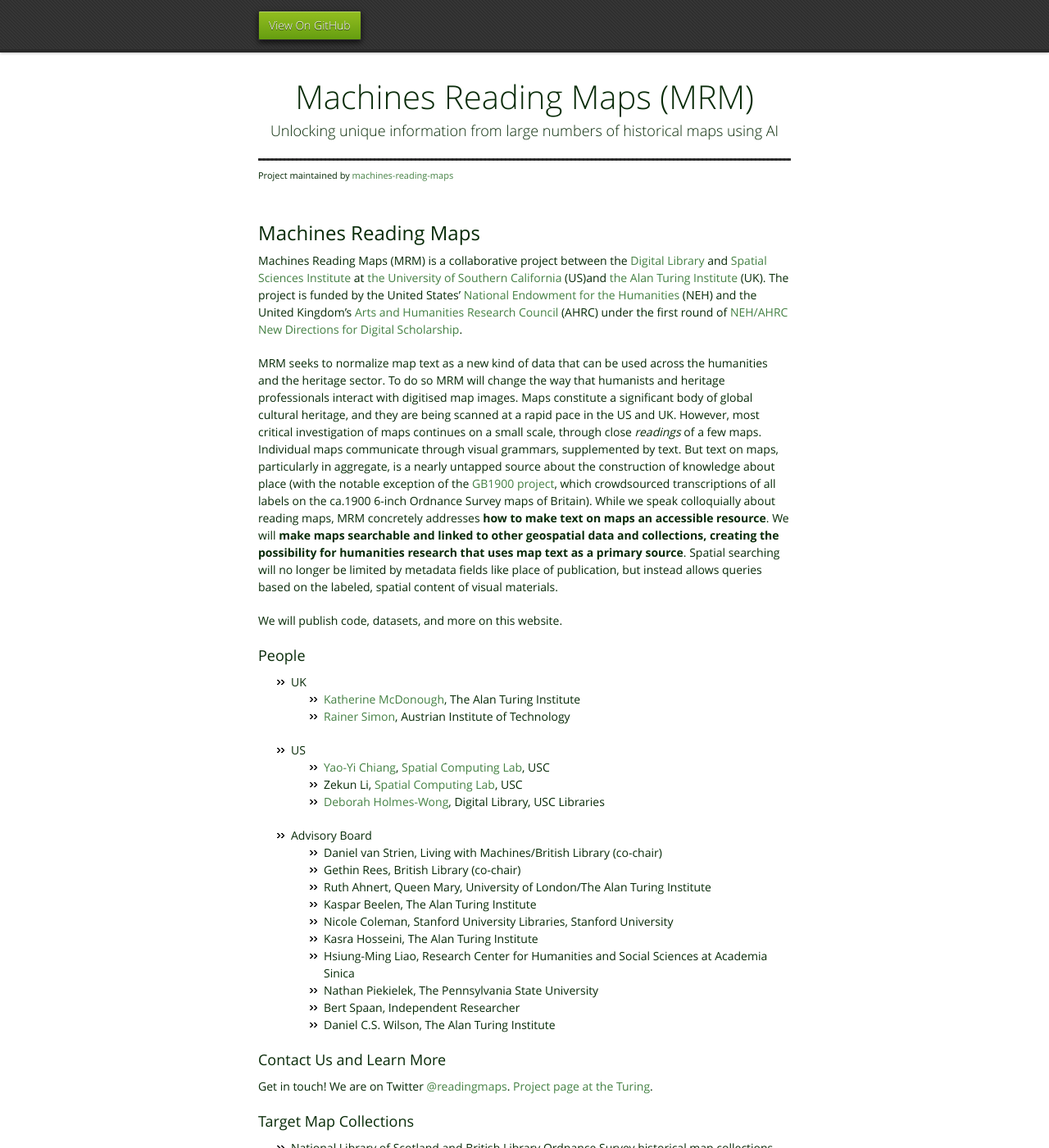
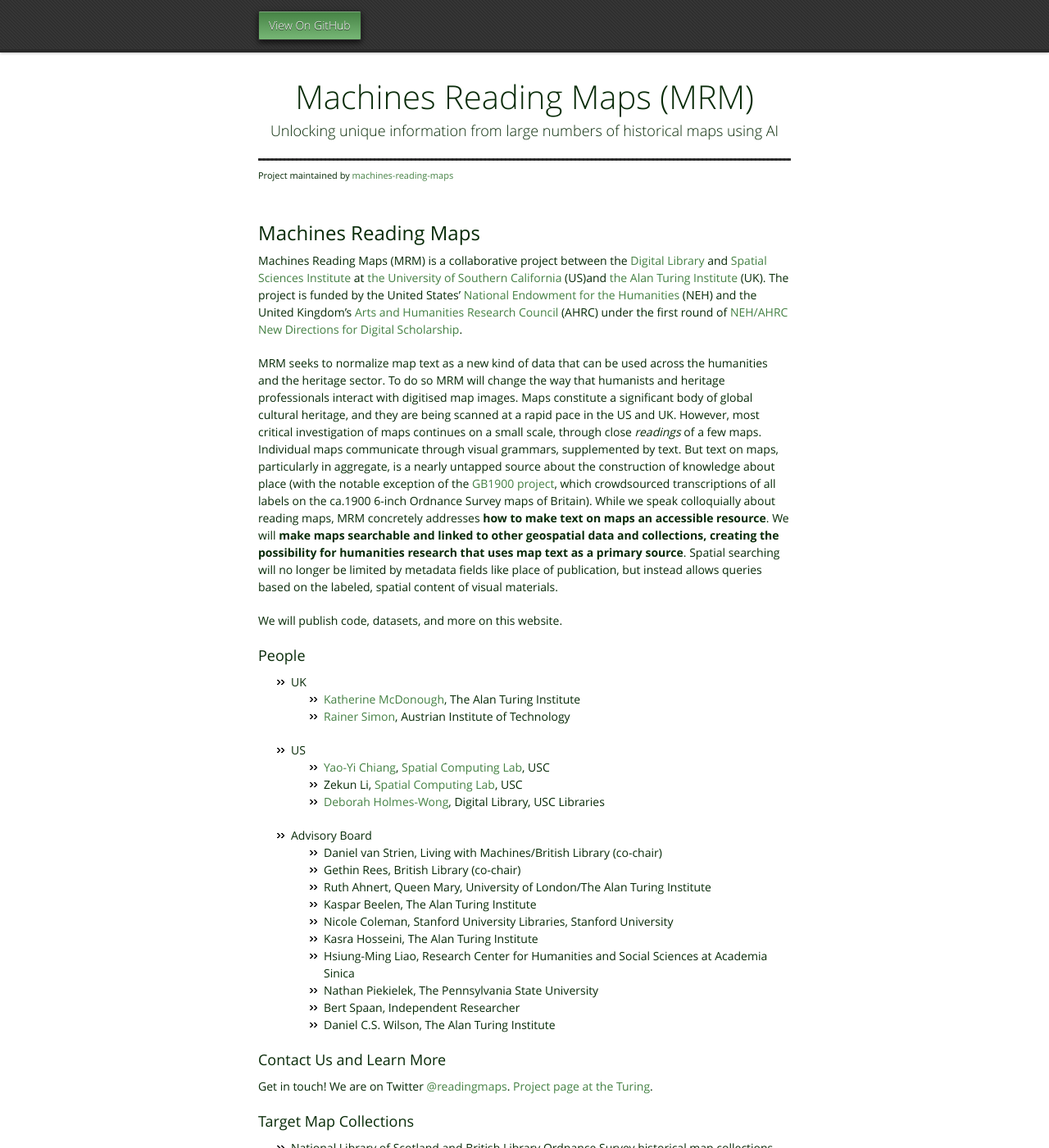
Before and after one commit to machines-reading-maps/machines-reading-maps.github.io, a Jekyll site: the page built from index.md, in a window 1280 px wide and 1400 px high. Shown: the whole window at 82% size. Built offline with Jekyll 4.4.1, drawn with Linux system fonts in a browser that asks for light colours; our own code applies the rules of GitHub Pages for plain Markdown files.

Commit message:
button color update

```diff
--- a/_sass/jekyll-theme-midnight.scss
+++ b/_sass/jekyll-theme-midnight.scss
@@ -37,7 +37,7 @@ h2 {
 }
 
 h4, h5, h6 {
-  color:#223f21;
+  color:#082b08;
 }
 
 h3 {
@@ -184,7 +184,7 @@ dt {
       a {
         color: white;
         border: 1px solid #292929;
-        background: linear-gradient(#93bd20, #659e10);
+        background: linear-gradient(#458144, #77b776);
         border-radius: 2px;
         box-shadow: inset 0px 1px 0px rgba(255,255,255,.3), 0px 3px 7px rgba(0,0,0,.7);
 
```
